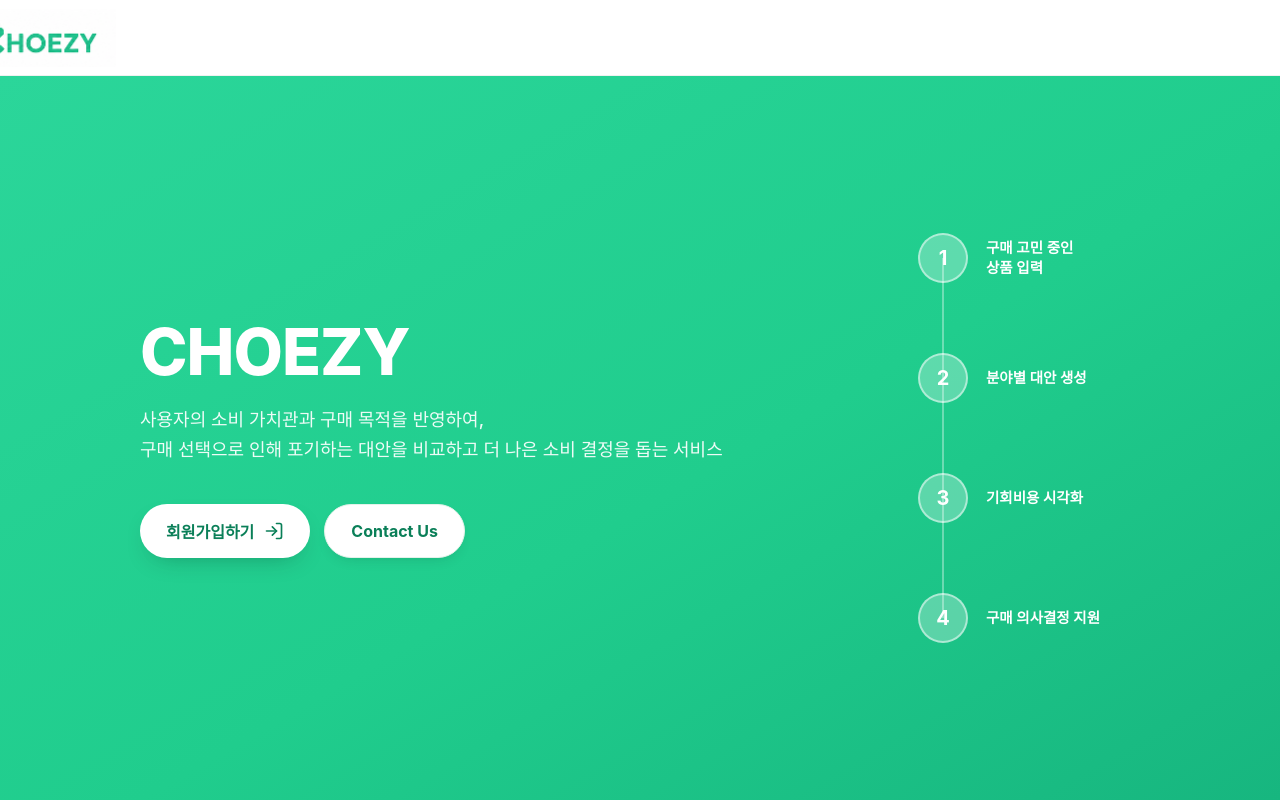
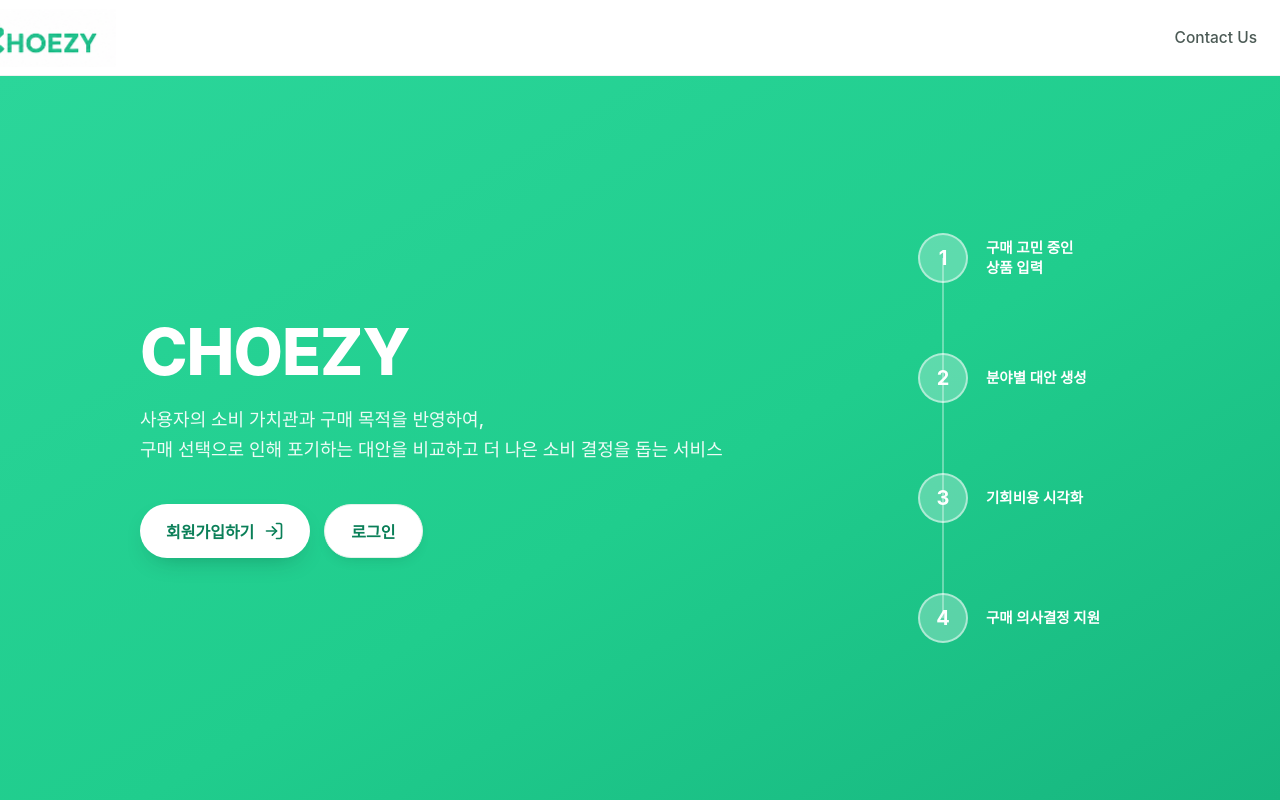
Before and after one commit to pirogramming/CHOEZY, a Django app: page / in a window 1280 px wide. Run offline with Django 5.2, Linux system fonts and the light colour scheme; parts of the project's set-up code (start-up, migrations or seed data) failed here and were passed over; some web fonts are replaced.

Commit message:
feat: 메인페이지 로그인 버튼 구현

```diff
--- a/core/templates/core/home.html
+++ b/core/templates/core/home.html
@@ -33,6 +33,9 @@
             <!-- PC 네비게이션 -->
             <nav class="home-nav-menu">
 
+                <a href="#" class="home-nav-link">
+                    Contact Us
+                </a>
             </nav>
 
 
@@ -55,6 +58,13 @@
         <!-- 모바일 네비게이션 -->
         <nav class="home-mobile-menu" id="homeMobileMenu">
 
+            <a href="#" class="home-mobile-link">
+                Contact Us
+            </a>
+
+            <a href="{% url 'accounts:login' %}" class="home-mobile-link">
+                로그인
+            </a>
 
         </nav>
     </header>
@@ -96,9 +106,9 @@
                     </a>
 
 
-                    <a href="#" class="home-button home-button-secondary">
+                    <a href="{% url 'accounts:login' %}" class="home-button home-button-secondary">
 
-                        <span>Contact Us</span>
+                        <span>로그인</span>
 
                     </a>
 
```
